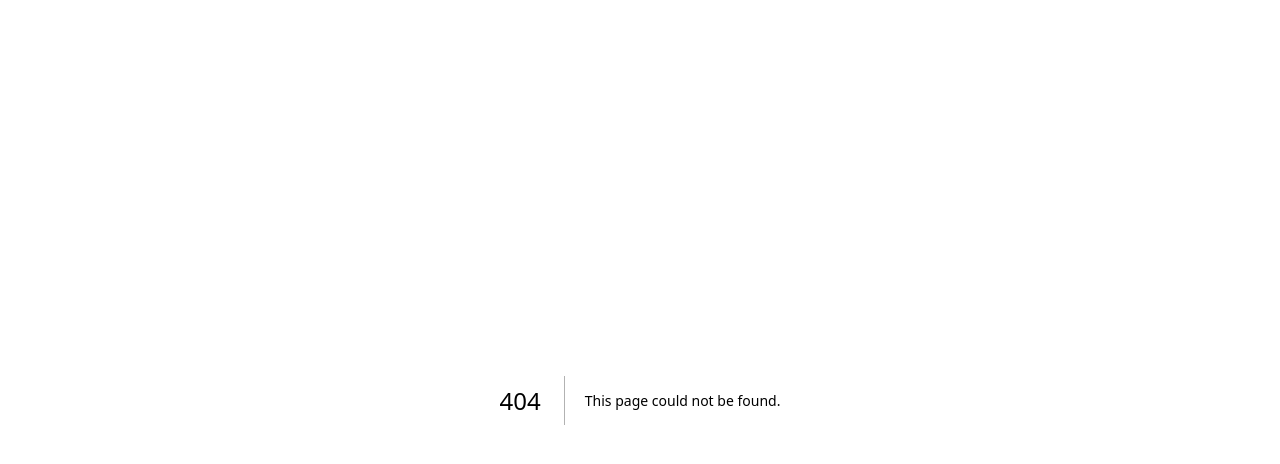
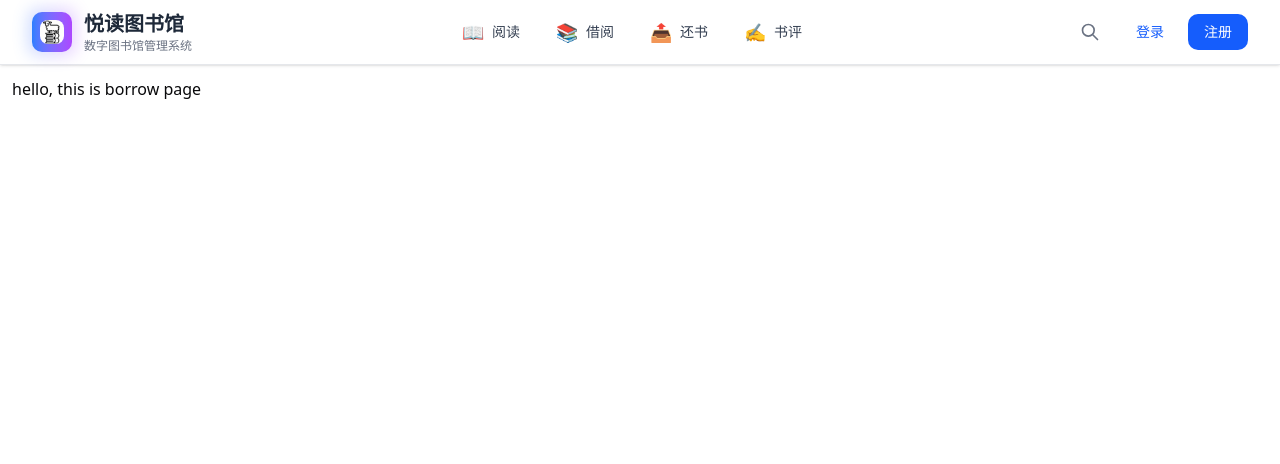
Before and after one commit to zeroicey/libraryy, a Next.js app in the folder libraryy-web/: page /borrow in a window 1280 px wide. Before the commit this address had no page. Shown: the top 464 px of the page. Built offline with nearby package versions, Linux system fonts and the light colour scheme.

Commit message:
feat: 添加阅读页面和导航栏功能
新增阅读页面支持EPUB格式电子书阅读，使用react-reader库实现
重构导航栏组件，添加响应式设计和用户操作区域
添加借阅、还书和书评页面基础结构

```diff
--- a/libraryy-web/package.json
+++ b/libraryy-web/package.json
@@ -17,6 +17,7 @@
     "next-themes": "^0.4.6",
     "react": "^19.0.0",
     "react-dom": "^19.0.0",
+    "react-reader": "^2.0.13",
     "sonner": "^2.0.5",
     "tailwind-merge": "^3.3.0",
     "zustand": "^5.0.5"
--- /dev/null
+++ b/libraryy-web/src/app/(with_topbar)/borrow/page.tsx
@@ -0,0 +1,3 @@
+export default function BorrowPage() {
+  return <div>hello, this is borrow page</div>;
+}
--- /dev/null
+++ b/libraryy-web/src/app/(with_topbar)/reading/page.tsx
@@ -0,0 +1,16 @@
+"use client";
+import React, { useState } from "react";
+import { ReactReader } from "react-reader";
+
+export default function ReadPage() {
+  const [location, setLocation] = useState<string | number>(0);
+  return (
+    <div className="border p-2 h-full">
+      <ReactReader
+        url="https://react-reader.metabits.no/files/alice.epub"
+        location={location}
+        locationChanged={(epubcfi: string) => setLocation(epubcfi)}
+      />
+    </div>
+  );
+}
--- /dev/null
+++ b/libraryy-web/src/app/(with_topbar)/return/page.tsx
@@ -0,0 +1,3 @@
+export default function ReturnPage() {
+  return <div>hello, this is return page</div>;
+}
--- /dev/null
+++ b/libraryy-web/src/app/(with_topbar)/reviews/page.tsx
@@ -0,0 +1,3 @@
+export default function ReviewsPage() {
+  return <div>hello, this is reviews page</div>;
+}
--- a/libraryy-web/src/components/navbar.tsx
+++ b/libraryy-web/src/components/navbar.tsx
@@ -1,3 +1,121 @@
+'use client';
+
+import Link from 'next/link';
+import Image from 'next/image';
+import { useState } from 'react';
+
 export function Navbar() {
-  return <div className="w-full p-0.5 flex items-center">aaa</div>;
+  const [activeItem, setActiveItem] = useState('');
+
+  const navItems = [
+    { name: '阅读', href: '/reading', icon: '📖' },
+    { name: '借阅', href: '/borrow', icon: '📚' },
+    { name: '还书', href: '/return', icon: '📤' },
+    { name: '书评', href: '/reviews', icon: '✍️' },
+  ];
+
+  return (
+    <nav className="w-full bg-white/95 backdrop-blur-sm border-b border-gray-200 shadow-sm sticky top-0 z-50">
+      <div className="max-w-7xl mx-auto px-4 sm:px-6 lg:px-8">
+        <div className="flex items-center justify-between h-16">
+          {/* Logo和项目名称 */}
+          <Link href="/" className="flex items-center space-x-3 group">
+            <div className="relative">
+              <div className="absolute -inset-1 bg-gradient-to-r from-blue-500 to-purple-500 rounded-lg blur opacity-25 group-hover:opacity-40 transition-opacity duration-300"></div>
+              <div className="relative w-10 h-10 bg-gradient-to-r from-blue-500 to-purple-500 rounded-lg flex items-center justify-center">
+                <Image
+                  src="/logo.png"
+                  alt="悦读图书馆"
+                  width={24}
+                  height={24}
+                  className="rounded-md"
+                />
+              </div>
+            </div>
+            <div className="flex flex-col">
+              <h1 className="text-xl font-bold text-gray-800 group-hover:text-blue-600 transition-colors duration-300">
+                悦读图书馆
+              </h1>
+              <p className="text-xs text-gray-500 hidden sm:block">数字图书馆管理系统</p>
+            </div>
+          </Link>
+
+          {/* 导航菜单 */}
+          <div className="hidden md:flex items-center space-x-1">
+            {navItems.map((item) => (
+              <Link
+                key={item.name}
+                href={item.href}
+                onClick={() => setActiveItem(item.name)}
+                className={`flex items-center space-x-2 px-4 py-2 rounded-lg text-sm font-medium transition-all duration-300 hover:bg-blue-50 hover:text-blue-600 ${
+                  activeItem === item.name
+                    ? 'bg-blue-100 text-blue-600'
+                    : 'text-gray-700'
+                }`}
+              >
+                <span className="text-lg">{item.icon}</span>
+                <span>{item.name}</span>
+              </Link>
+            ))}
+          </div>
+
+          {/* 用户操作区域 */}
+          <div className="flex items-center space-x-3">
+            {/* 搜索按钮 */}
+            <button className="p-2 text-gray-500 hover:text-blue-600 hover:bg-blue-50 rounded-lg transition-all duration-300">
+              <svg className="w-5 h-5" fill="none" stroke="currentColor" viewBox="0 0 24 24">
+                <path strokeLinecap="round" strokeLinejoin="round" strokeWidth={2} d="M21 21l-6-6m2-5a7 7 0 11-14 0 7 7 0 0114 0z" />
+              </svg>
+            </button>
+
+            {/* 用户头像/登录 */}
+            <div className="flex items-center space-x-2">
+              <Link
+                href="/login"
+                className="px-4 py-2 text-sm font-medium text-blue-600 hover:text-blue-700 transition-colors duration-300"
+              >
+                登录
+              </Link>
+              <Link
+                href="/register"
+                className="px-4 py-2 bg-blue-600 text-white text-sm font-medium rounded-lg hover:bg-blue-700 transition-colors duration-300"
+              >
+                注册
+              </Link>
+            </div>
+          </div>
+
+          {/* 移动端菜单按钮 */}
+          <div className="md:hidden">
+            <button className="p-2 text-gray-500 hover:text-blue-600 hover:bg-blue-50 rounded-lg transition-all duration-300">
+              <svg className="w-6 h-6" fill="none" stroke="currentColor" viewBox="0 0 24 24">
+                <path strokeLinecap="round" strokeLinejoin="round" strokeWidth={2} d="M4 6h16M4 12h16M4 18h16" />
+              </svg>
+            </button>
+          </div>
+        </div>
+      </div>
+
+      {/* 移动端导航菜单 */}
+      <div className="md:hidden border-t border-gray-200 bg-white">
+        <div className="px-4 py-3 space-y-1">
+          {navItems.map((item) => (
+            <Link
+              key={item.name}
+              href={item.href}
+              onClick={() => setActiveItem(item.name)}
+              className={`flex items-center space-x-3 px-3 py-2 rounded-lg text-sm font-medium transition-all duration-300 ${
+                activeItem === item.name
+                  ? 'bg-blue-100 text-blue-600'
+                  : 'text-gray-700 hover:bg-blue-50 hover:text-blue-600'
+              }`}
+            >
+              <span className="text-lg">{item.icon}</span>
+              <span>{item.name}</span>
+            </Link>
+          ))}
+        </div>
+      </div>
+    </nav>
+  );
 }
```
Also changed, not shown: 1 other file (tests, documents, lock files or other folders).
